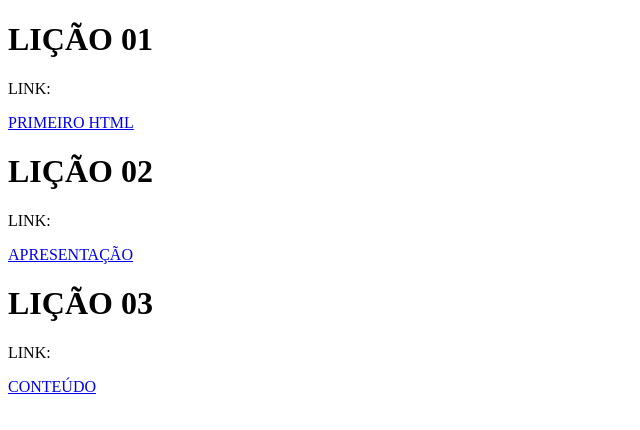
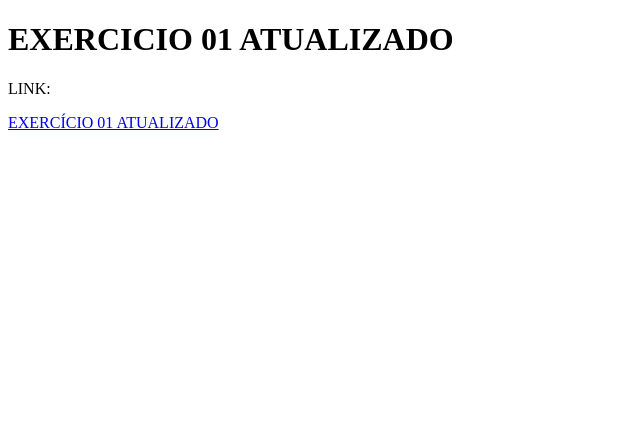
Before and after one commit to Danielestudos7/DesignWeb, a plain HTML site: page index.html in a window 1280 px wide. Shown: the whole page, without its empty margins (0-640 px from the left). Drawn offline with Linux system fonts and the light colour scheme.

Commit message:
Aula 01 atualizada
versão atualizada 3.0

```diff
--- a/index.html
+++ b/index.html
@@ -5,13 +5,12 @@
  <meta charset='utf-8'>
   <title> Página link </title>
 </head>
+<body>
 
-<body>
-	<h1> LIÇÃO 01 </h1>
-			<p> LINK: </p> <a href= "LIÇÃO 01-Primeiro.html"> PRIMEIRO HTML </a>
-	<h1> LIÇÃO 02 </h1>
-			<p>LINK:  </p> <a href= "LIÇÃO 02- Apresentação.html"> APRESENTAÇÃO </a>
-	<h1> LIÇÃO 03 </h1>
-			<p> LINK: <p> <a href= "LIÇÃO 03- Conteudo.html"> CONTEÚDO </a>
+
+	<h1> EXERCICIO 01 ATUALIZADO </h1>
+			<p> LINK: </p> <a href= "Pagina02.html"> EXERCÍCIO 01 ATUALIZADO  </a>
+
+
 </body>
 </html>
```
Also changed, not shown: Pagina02.html (added, +19 -0 lines).
